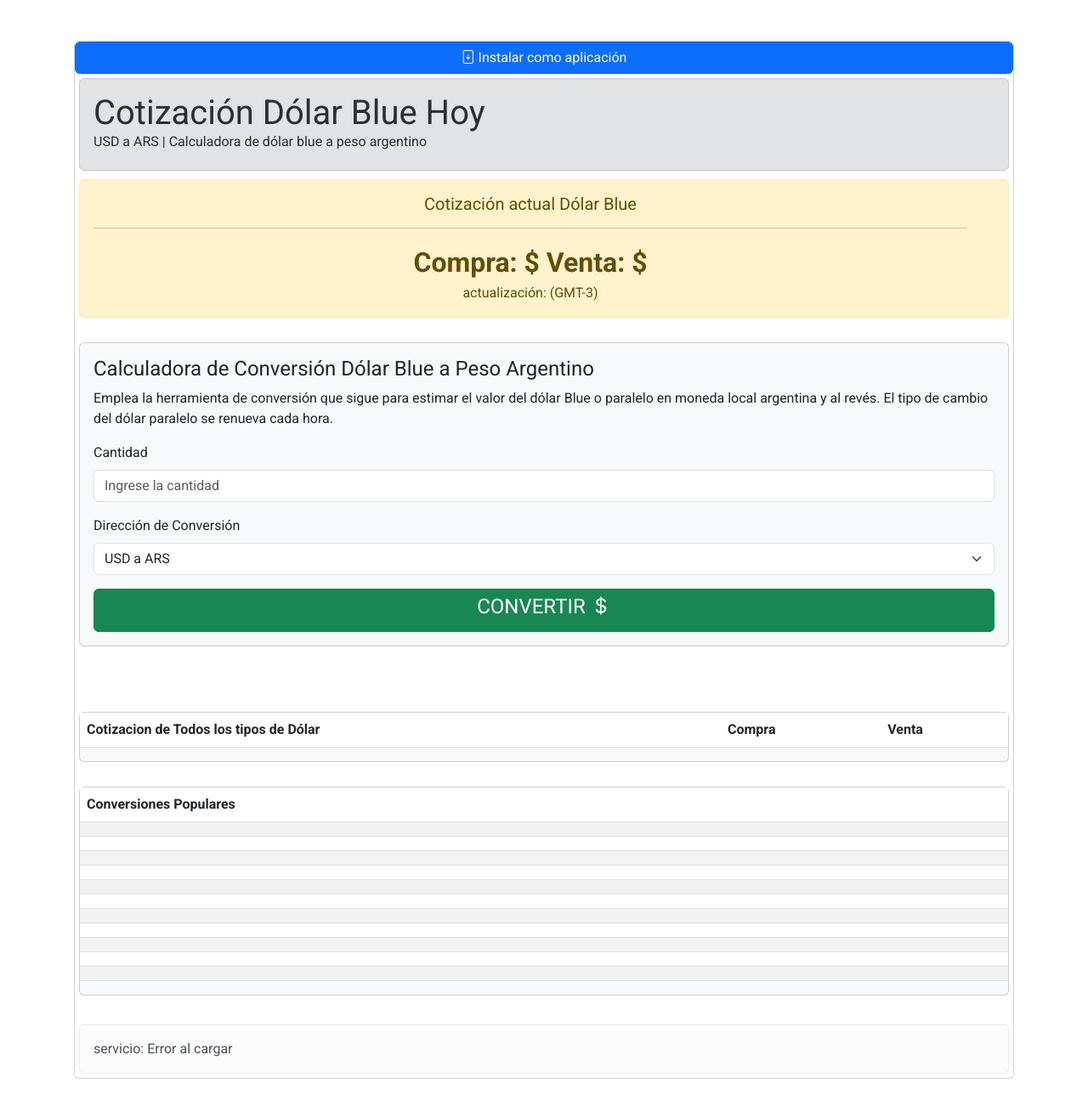
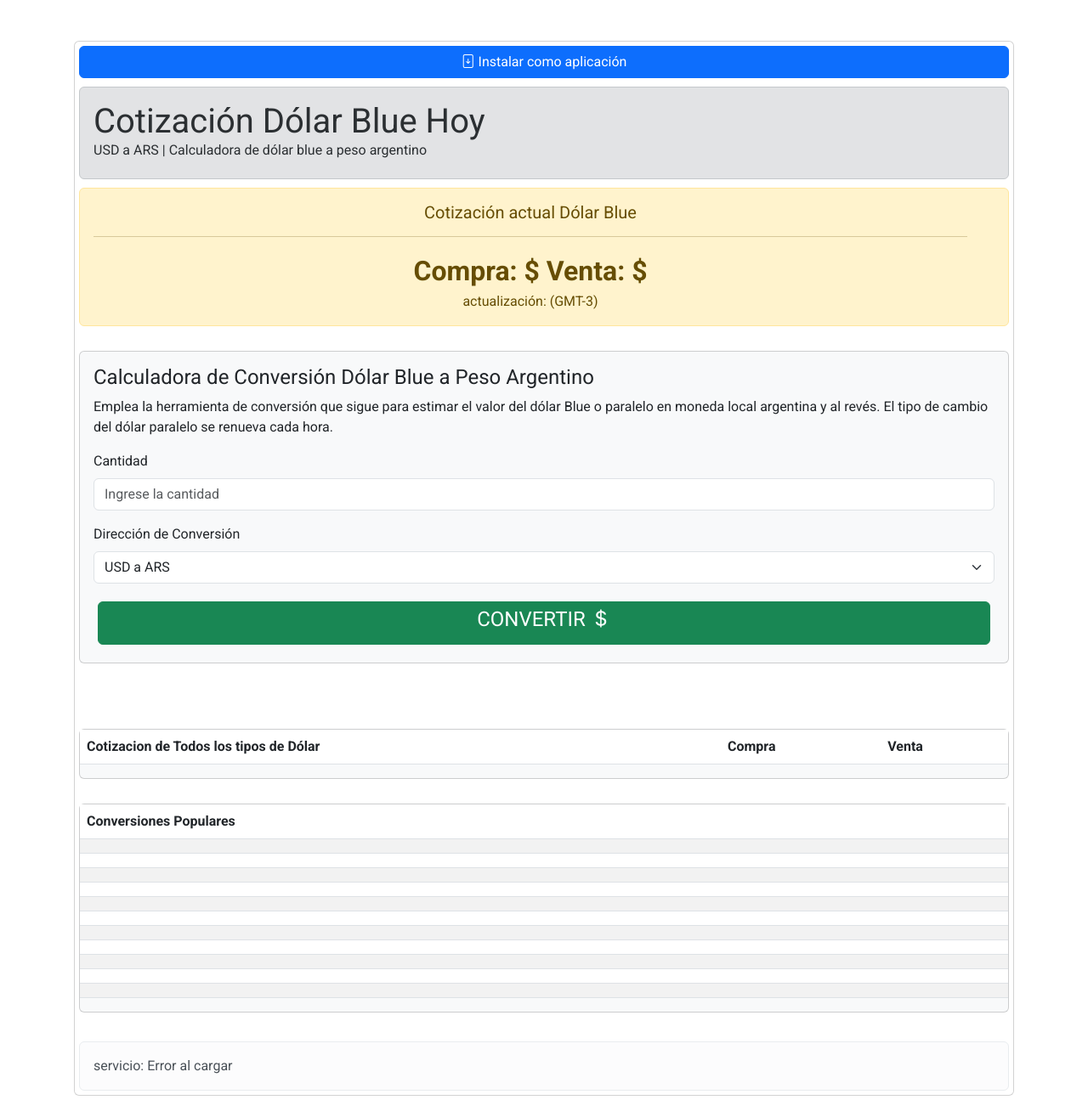
Before and after one commit to hernantvg/DolarBlue, a PHP site: page / in a window 1280 px wide. Shown: the whole page at 85% size. Before the commit the page ends 1270 px from the top, so only its background shows below. Run offline with PHP 8.4, Linux system fonts and the light colour scheme; lists and menus that the app fills with data are empty.

Commit message:
Update index.php

```diff
--- a/index.php
+++ b/index.php
@@ -41,7 +41,8 @@
         }
 
         .card,
-        .alert {
+        .alert,
+        .btn {
             margin: 5px;
         }
     </style>
```
